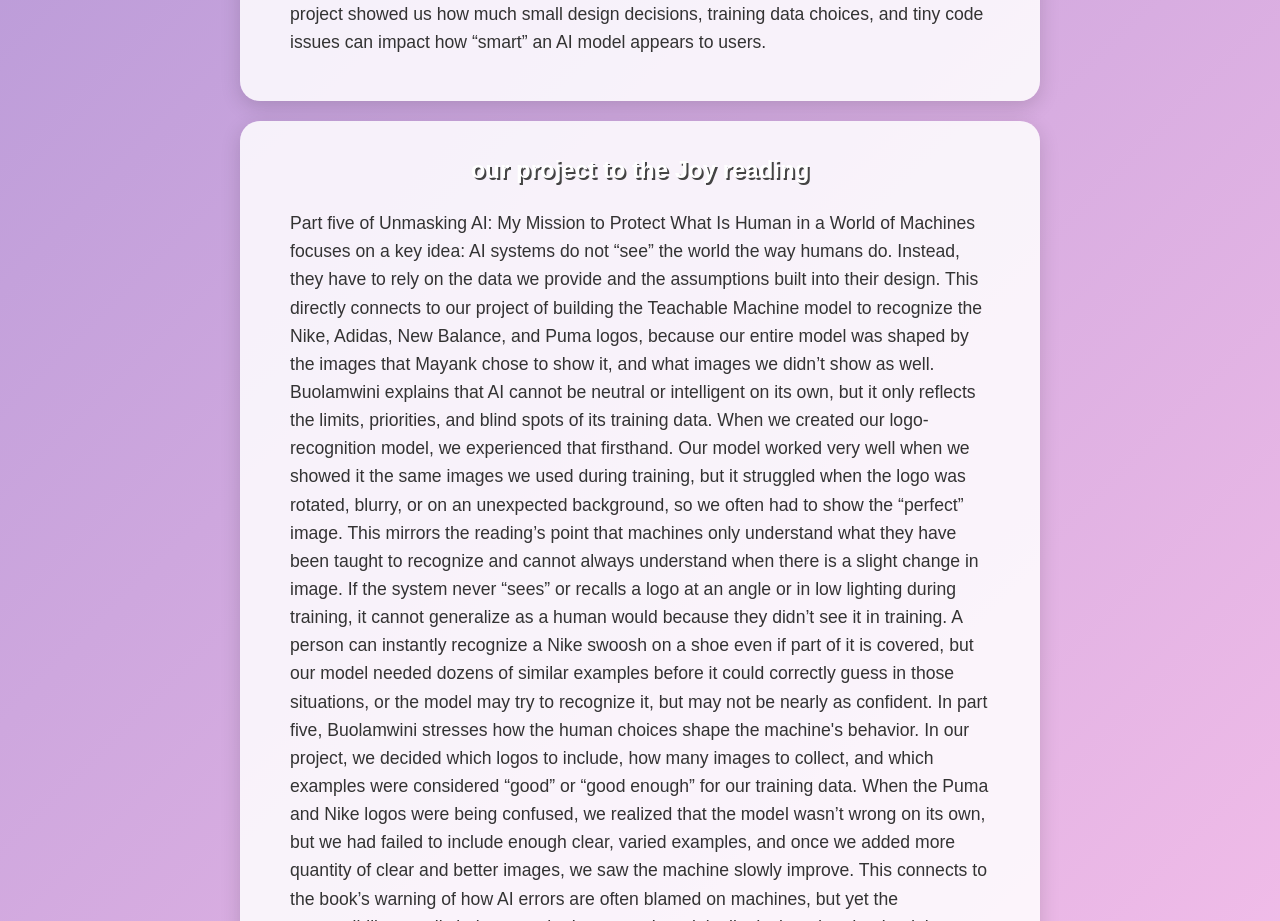
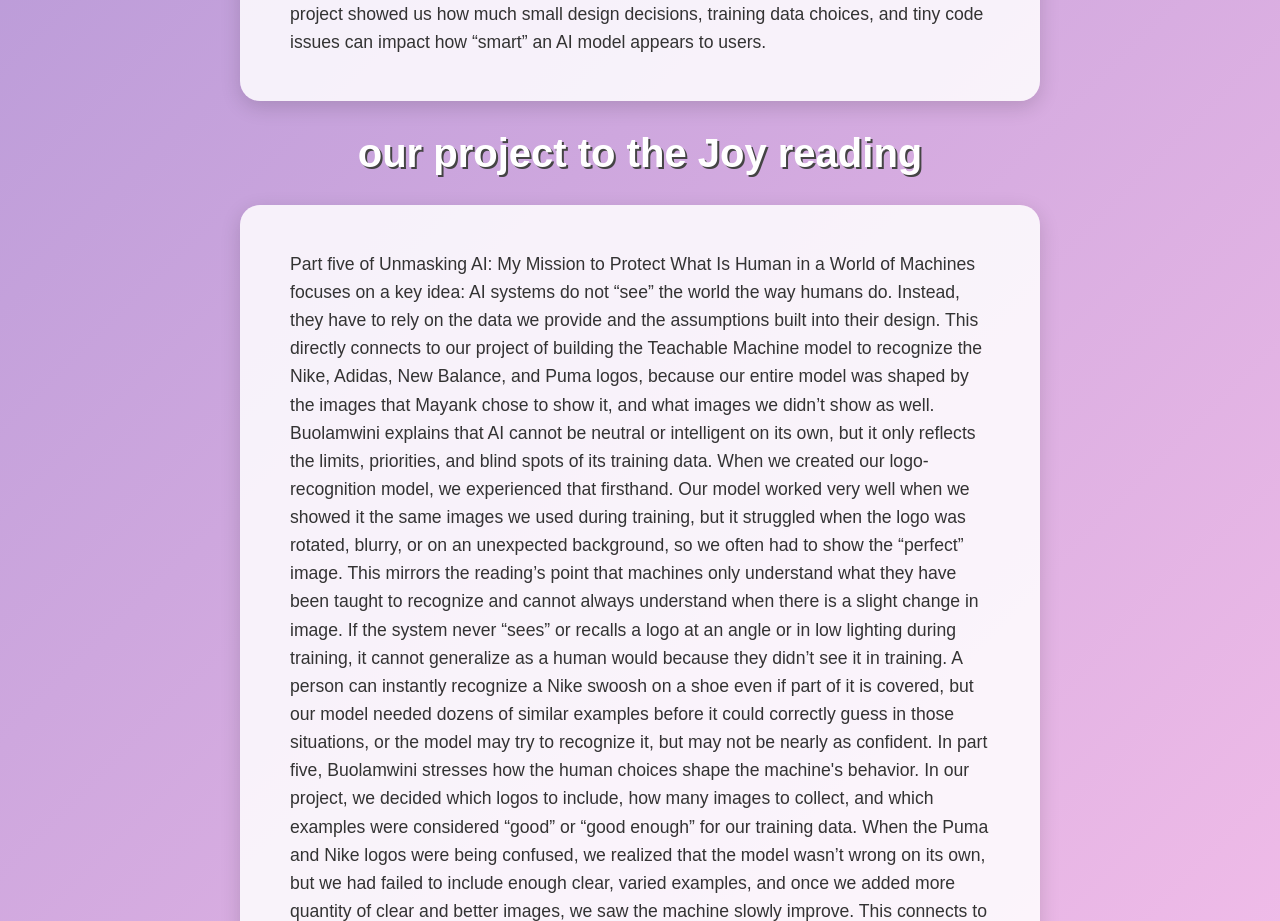
Before and after one commit to mjain533/LIS500, a plain HTML site: page MachineLearning.html in a window 1280 px wide. Shown: the part 1240-2161 px from the top of the page. Drawn offline with Linux system fonts and the light colour scheme.

Commit message:
small changes

```diff
--- a/MachineLearning.html
+++ b/MachineLearning.html
@@ -39,8 +39,8 @@ We definitely hit some bumps along the way. At one point, the Puma logo and the
   <!-- ===================== -->
   <!-- our project to the Joy reading -->
   <!-- ===================== -->
+<h1>our project to the Joy reading</h2>
   <div class="section-card">
-    <h2>our project to the Joy reading</h2>
 
     <p>
 Part five of Unmasking AI: My Mission to Protect What Is Human in a World of Machines focuses on a key idea: AI systems do not “see” the world the way humans do. Instead, they have to rely on the data we provide and the assumptions built into their design. This directly connects to our project of building the Teachable Machine model to recognize the Nike, Adidas, New Balance, and Puma logos, because our entire model was shaped by the images that Mayank chose to show it, and what images we didn’t show as well.
```
